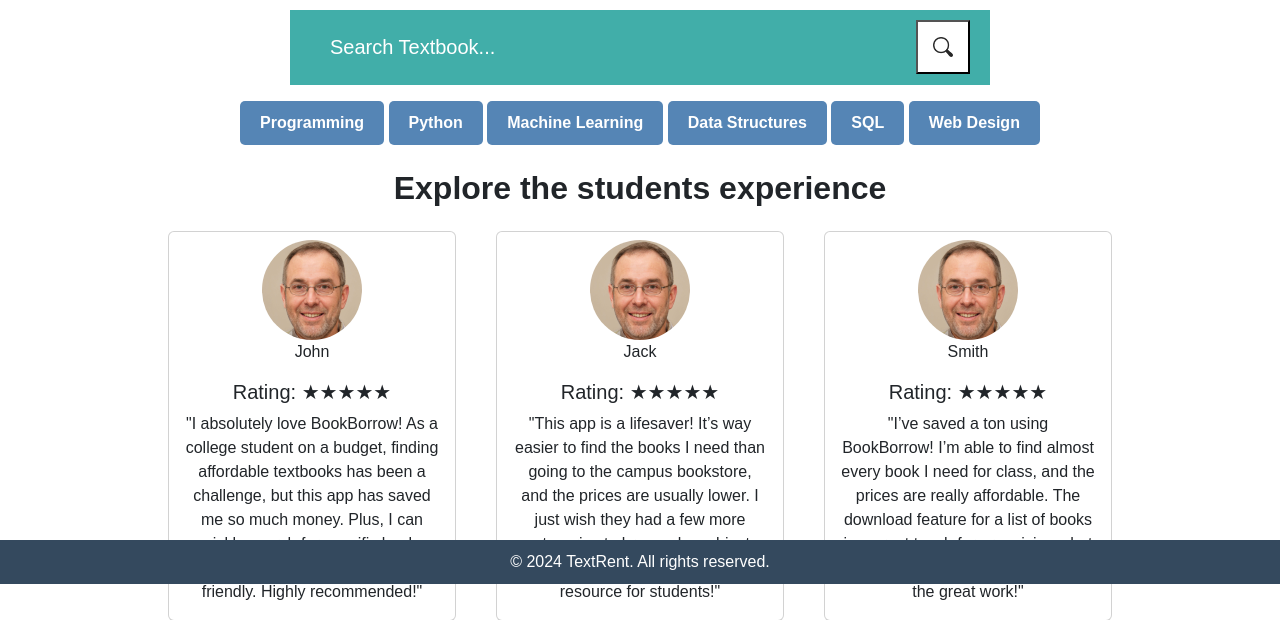
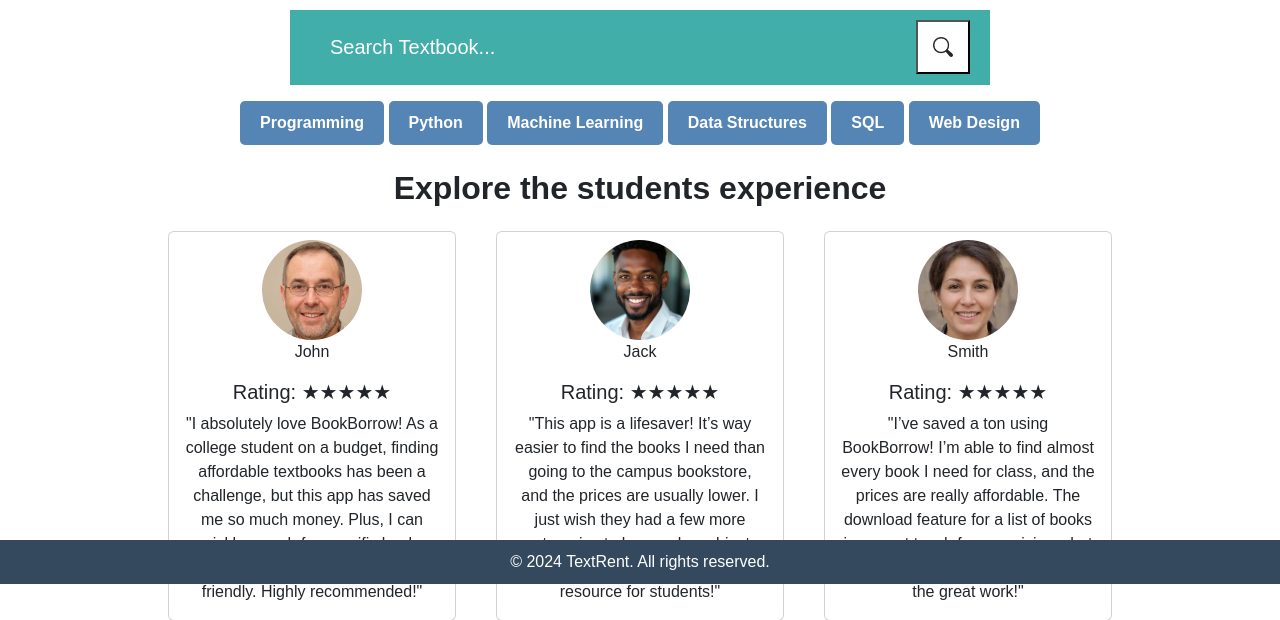
Before and after one commit to ZaidJ2003/Textbook-Rental-Application, a Flask app: page / in a window 1280 px wide. Shown: the part 216-836 px from the top of the page. Run offline with Flask 3, Linux system fonts and the light colour scheme; some libraries are stand-ins or nearby versions.

Commit message:
Fixed staging issue

```diff
--- a/templates/index.html
+++ b/templates/index.html
@@ -34,7 +34,7 @@ x
       </div>
     </div>
     <div class="card" style="width: 18rem;">
-      <img class="card-img-top mt-2" src="static/images/fake-pic.jpg" alt="Card image cap">
+      <img class="card-img-top mt-2" src="/static/images/fake-pic2.avif" alt="Card image cap">
       <p class="text-center">Jack</p>
       <div class="card-body">
         <h5 class="card-title text-center">Rating: ★★★★★</h5>
@@ -42,7 +42,7 @@ x
       </div>
     </div>
     <div class="card" style="width: 18rem;">
-      <img class="card-img-top mt-2" src="static/images/fake-pic.jpg" alt="Card image cap">
+      <img class="card-img-top mt-2" src="/static/images/fake-image-3.jpeg" alt="Card image cap">
       <p class="text-center">Smith</p>
       <div class="card-body">
         <h5 class="card-title text-center">Rating: ★★★★★</h5>
```
Also changed, not shown: static/images/fake-image-3.jpeg (added), static/images/fake-pic2.avif (added).
